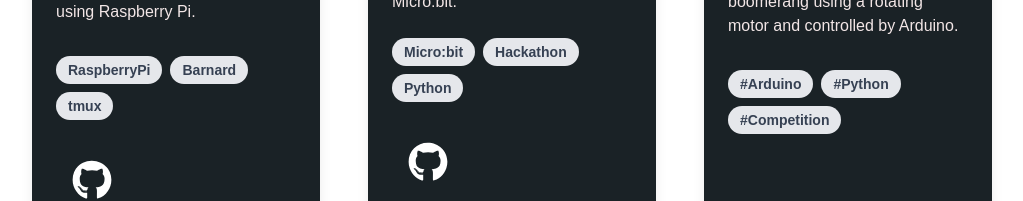
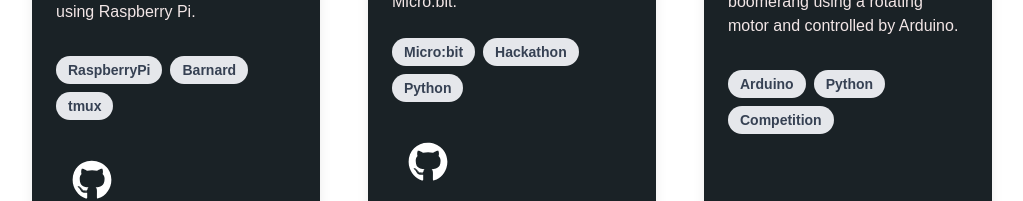
Before and after one commit to Muhawow/Muha-Guarddin, a Next.js app: page /projects in a window 1280 px wide. Shown: the part 596-797 px from the top of the page, without its empty margins (128-1151 px from the left). Built offline with nearby package versions, Linux system fonts and the light colour scheme.

Commit message:
Adding more infomartions

```diff
--- a/src/app/projects/page.tsx
+++ b/src/app/projects/page.tsx
@@ -65,9 +65,9 @@ export default function ProjectsPage() {
             </p>
           </div>
           <div className="px-6 pt-4 pb-2">
-            <span className="inline-block bg-gray-200 rounded-full px-3 py-1 text-sm font-semibold text-gray-700 mr-2 mb-2">#Arduino</span>
-            <span className="inline-block bg-gray-200 rounded-full px-3 py-1 text-sm font-semibold text-gray-700 mr-2 mb-2">#Python</span>
-            <span className="inline-block bg-gray-200 rounded-full px-3 py-1 text-sm font-semibold text-gray-700 mr-2 mb-2">#Competition</span>
+            <span className="inline-block bg-gray-200 rounded-full px-3 py-1 text-sm font-semibold text-gray-700 mr-2 mb-2">Arduino</span>
+            <span className="inline-block bg-gray-200 rounded-full px-3 py-1 text-sm font-semibold text-gray-700 mr-2 mb-2">Python</span>
+            <span className="inline-block bg-gray-200 rounded-full px-3 py-1 text-sm font-semibold text-gray-700 mr-2 mb-2">Competition</span>
           </div>
         </div>
         {/* <div className="max-w-sm rounded my-custom-grid-item overflow-hidden shadow-lg">
--- a/src/app/writings/page.tsx
+++ b/src/app/writings/page.tsx
@@ -35,7 +35,7 @@ export default function WritingsPage() {
           </div>
           <div className='flex items-stretch px-6 py-4'>
              <div className='self-center '>
-              <a className='text-xl a_writings' target='_blank' href='./pdf/adzan.pdf'>Read</a>
+              <a className='text-xl a_writings' target='_blank' href='./pdf/Adzan.pdf'>Read</a>
               </div>
           </div>
           <div className="px-6 pt-4 pb-2">
```
